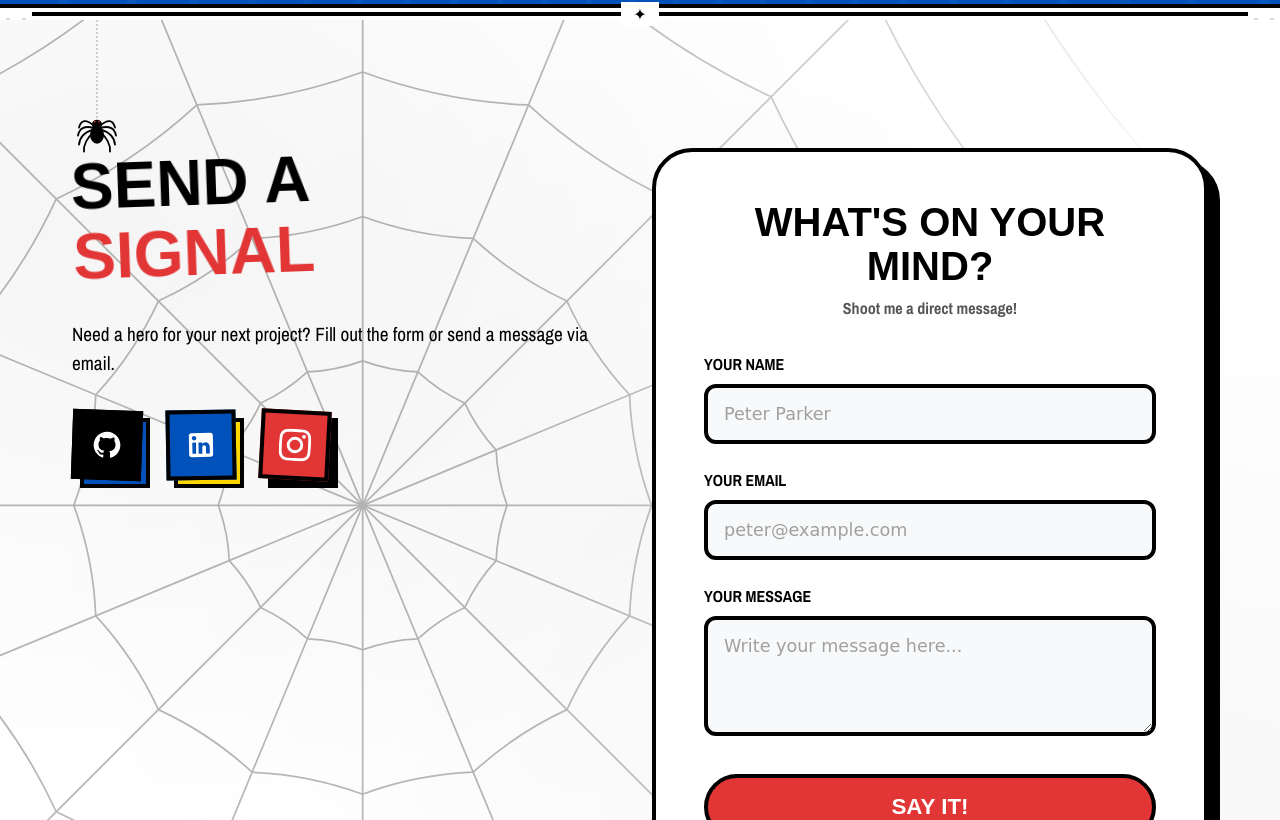
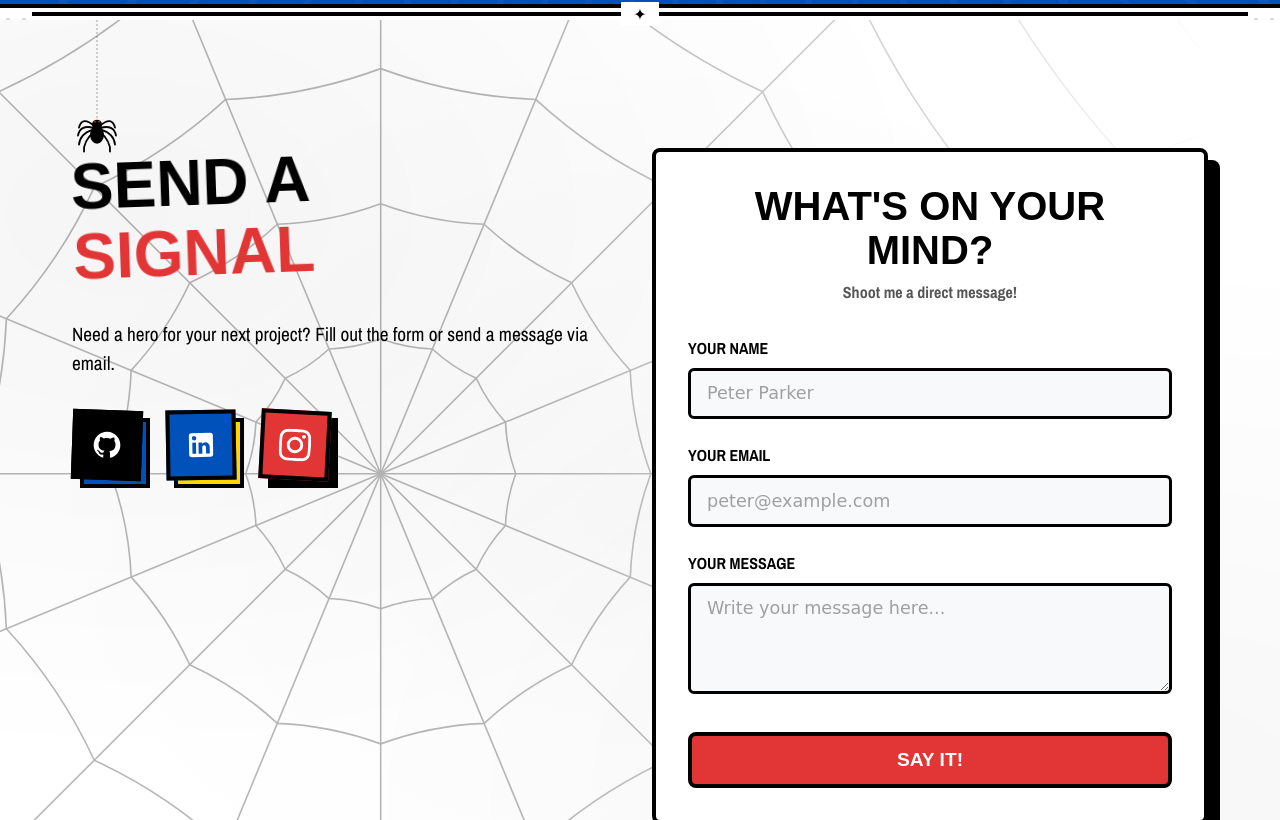
Before and after one commit to Saintfai/portfolio, a Next.js app: page / in a window 1280 px wide. Shown: the part 3540-4360 px from the top of the page. Built offline with nearby package versions, Linux system fonts and the light colour scheme; a web font is replaced by a local one.

Commit message:
Tighten speech-bubble styles

```diff
--- a/app/globals.css
+++ b/app/globals.css
@@ -2900,8 +2900,8 @@ html.splash-seen .splash-overlay { display: none !important; }
 .speech-bubble-card {
   background-color: var(--color-pure-white);
   border: 4px solid var(--color-pure-black);
-  border-radius: 40px;
-  padding: 3rem;
+  border-radius: 8px;
+  padding: 2rem;
   position: relative;
   box-sizing: border-box;
   width: 100%;
@@ -2974,10 +2974,10 @@ html.splash-seen .splash-overlay { display: none !important; }
 
 .speech-bubble-input {
   width: 100%;
-  padding: 1rem;
+  padding: 0.8rem 1rem;
   background-color: #f8f9fa;
-  border: 4px solid var(--color-pure-black);
-  border-radius: 12px;
+  border: 3px solid var(--color-pure-black);
+  border-radius: 6px;
   color: var(--color-pure-black);
   font-family: 'Kalam', 'Comic Sans MS', cursive, var(--font-body);
   font-size: 1.1rem;
@@ -3000,11 +3000,11 @@ html.splash-seen .splash-overlay { display: none !important; }
   font-family: var(--font-display);
   text-transform: uppercase;
   font-weight: 900;
-  font-size: 1.4rem;
-  padding: 1rem 1.5rem;
+  font-size: 1.2rem;
+  padding: 0.8rem 1.5rem;
   cursor: pointer;
   border: 4px solid var(--color-pure-black);
-  border-radius: 40px;
+  border-radius: 8px;
   background-color: var(--color-spiderman-red);
   color: var(--color-pure-white);
   width: 100%;
```
